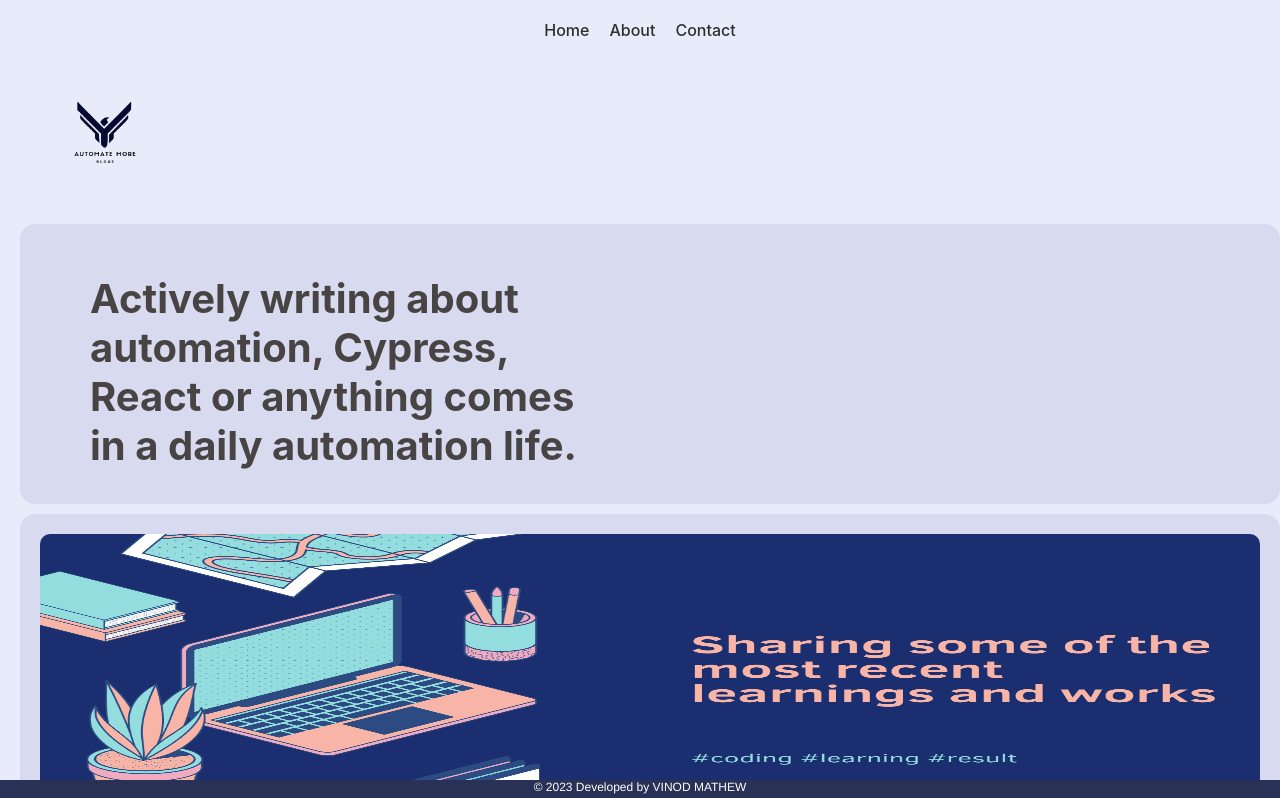
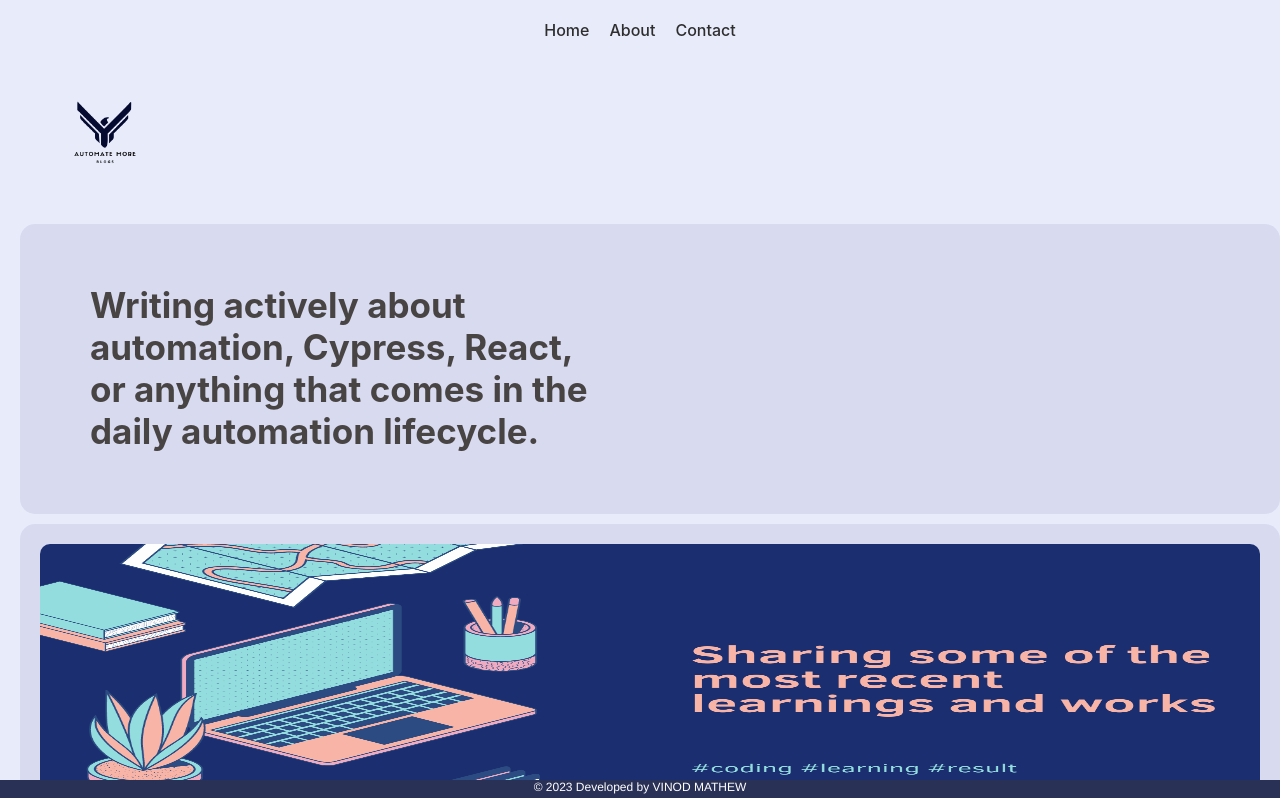
Before and after one commit to scrumvisualize/automatemore, a React (Create React App) app: page / in a window 1280 px wide. Shown: the top 798 px of the page. Built offline with nearby package versions, Linux system fonts and the light colour scheme; no server answers.

Commit message:
Update home h1 line and css

```diff
--- a/src/components/blogSection.js
+++ b/src/components/blogSection.js
@@ -307,7 +307,7 @@ const BlogSection = () => {
         <img src="images/automatelogo.png" />
       </div>
       <div className='grid-container'>
-        <div class="grid-item"><h2>Actively writing about automation, Cypress, React or anything comes in a daily automation life.</h2> </div>
+        <div class="grid-item"><h2>Writing actively about automation, Cypress, React, or anything that comes in the daily automation lifecycle.</h2> </div>
         <div class="grid-item"><img src="images/startup2.png"></img></div>
         {/* <p>
           <h2>Actively writing about automation, cypress, react. Sharing some of the most recent learnings and works.</h2>
--- a/src/css/blogsection.css
+++ b/src/css/blogsection.css
@@ -615,6 +615,15 @@ a .motivators {
     text-align: center;
   }
 
+  .grid-container h2{
+    height: 200px;
+    width: 500px;
+    margin: 30px 10px 10px 50px;
+    word-wrap: break-word;
+    font-size: 35px;
+    color: #484444;
+  }
+
 }
 
 
@@ -634,6 +643,28 @@ a .motivators {
     border-radius: 5px;
   }
 
+  .richtextjoining {
+    color: #4d4d4d;
+    font-family: helvetica,arial,sans-serif;
+    font-size: 1.25rem;
+    line-height: 1.5;
+    font-weight: 400;
+    font-size: 17px;
+    margin: 0 0 2rem;
+    padding-bottom: 0;
+    width: 100%;
+    overflow-wrap: break-word;
+  }
+
+  .richtextjoining p{
+    margin: 20px 20px 0px 20px;
+  }
+
+  .inviteText h2{
+    margin: 0 auto;
+    text-align: center;
+  }
+
   .grid-container {
     display: grid;
     grid-template-columns: repeat(auto-fill, minmax(650px, 2fr)) !important;
@@ -650,9 +681,9 @@ a .motivators {
   .grid-container h2{
     height: 200px;
     width: 500px;
-    margin: 30px 10px 10px 50px;
+    margin: 40px 10px 10px 50px;
     word-wrap: break-word;
-    font-size: 40px;
+    font-size: 35px;
     color: #484444;
   }
 
```
